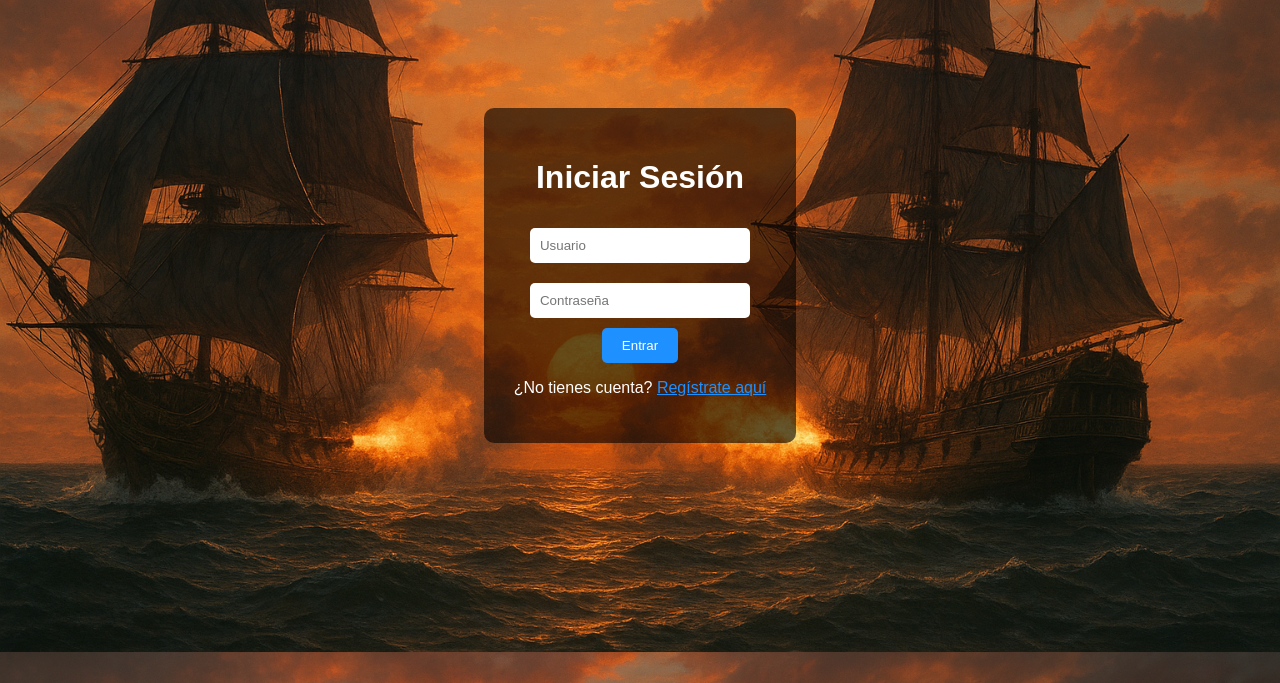
After one commit to DeimonBot/batalla-naval, a Django app: page /login/ in a window 1280 px wide. The commit adds this page. Shown: the top 683 px of the page. Run offline with Django 5.2, Linux system fonts and the light colour scheme.

Commit message:
Pantalla de inicio con fondo y login/registro

```diff
--- /dev/null
+++ b/juego/templates/juego/login.html
@@ -0,0 +1,58 @@
+{% load static %}
+<!DOCTYPE html>
+<html lang="es">
+<head>
+    <meta charset="UTF-8">
+    <title>Iniciar Sesión - Batalla Naval</title>
+    <style>
+        body {
+            background-image: url("{% static 'juego/fondo.png' %}");
+            background-size: cover;
+            background-position: center;
+            font-family: Arial, sans-serif;
+            color: white;
+            text-align: center;
+            padding-top: 100px;
+        }
+        .form-container {
+            background-color: rgba(0, 0, 0, 0.6);
+            padding: 30px;
+            border-radius: 10px;
+            display: inline-block;
+        }
+        input {
+            margin: 10px;
+            padding: 10px;
+            width: 200px;
+            border: none;
+            border-radius: 5px;
+        }
+        button {
+            padding: 10px 20px;
+            background-color: #1e90ff;
+            border: none;
+            border-radius: 5px;
+            color: white;
+            cursor: pointer;
+        }
+        button:hover {
+            background-color: #63b3ed;
+        }
+    </style>
+</head>
+<body>
+    <div class="form-container">
+        <h1>Iniciar Sesión</h1>
+        <form method="POST">
+            {% csrf_token %}
+            <input type="text" name="username" placeholder="Usuario" required><br>
+            <input type="password" name="password" placeholder="Contraseña" required><br>
+            <button type="submit">Entrar</button>
+        </form>
+        {% if error %}
+            <p style="color: red;">{{ error }}</p>
+        {% endif %}
+        <p>¿No tienes cuenta? <a href="{% url 'registro' %}" style="color:#1e90ff;">Regístrate aquí</a></p>
+    </div>
+</body>
+</html>
--- a/juego/urls.py
+++ b/juego/urls.py
@@ -3,4 +3,6 @@ from . import views
 
 urlpatterns = [
     path('', views.inicio, name='inicio'),
+    path('login/', views.login_view, name='login'),
+    path('registro/', views.registro_view, name='registro'),
 ]
--- a/juego/views.py
+++ b/juego/views.py
@@ -1,4 +1,26 @@
-from django.shortcuts import render
+from django.shortcuts import render, redirect
+from django.contrib.auth import authenticate, login
+from django.contrib.auth.models import User
 
 def inicio(request):
     return render(request, 'juego/inicio.html')
+
+def login_view(request):
+    if request.method == 'POST':
+        usuario = request.POST['username']
+        clave = request.POST['password']
+        user = authenticate(request, username=usuario, password=clave)
+        if user:
+            login(request, user)
+            return redirect('inicio')
+        else:
+            return render(request, 'juego/login.html', {'error': 'Credenciales inválidas'})
+    return render(request, 'juego/login.html')
+
+def registro_view(request):
+    if request.method == 'POST':
+        usuario = request.POST['username']
+        clave = request.POST['password']
+        User.objects.create_user(username=usuario, password=clave)
+        return redirect('login')
+    return render(request, 'juego/registro.html')
```
Also changed, not shown: juego/templates/juego/inicio.html (+5 -2 lines), juego/templates/juego/registro.html (added, +55 -0 lines), juego/static/juego/fondo.png (added).
